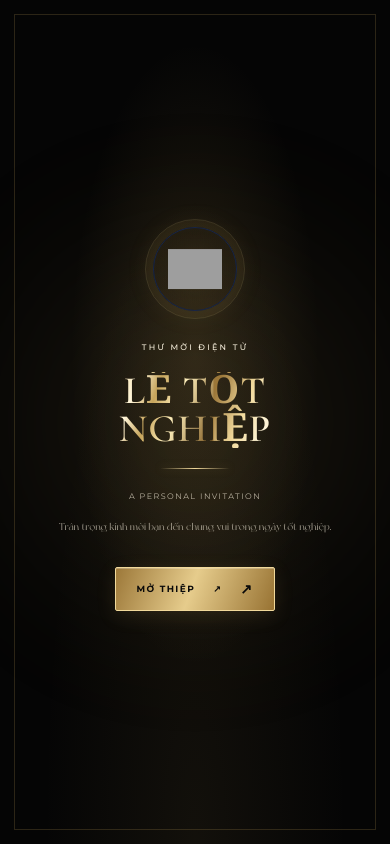
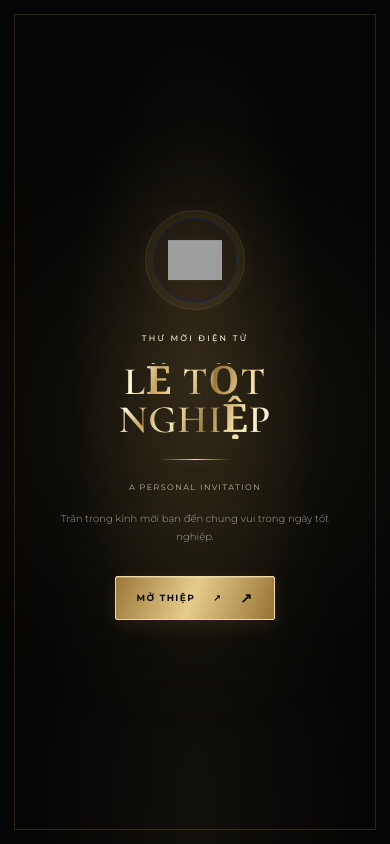
Before and after one commit to chily671/totnghiep, a Next.js app: page /preview/template-01 in a window 390 px wide. Shown: the top 844 px of the page. Built offline with nearby package versions, Linux system fonts and the light colour scheme; grey boxes are pictures that could not be loaded.

Commit message:
feat: update font family for grad cover message for consistency

```diff
--- a/src/components/templates/graduation-template-01.css
+++ b/src/components/templates/graduation-template-01.css
@@ -1023,6 +1023,7 @@
 
   .grad-cover-message {
     font-size: 10px;
+    font-family: "montserrat", sans-serif;
   }
 }
 
```
